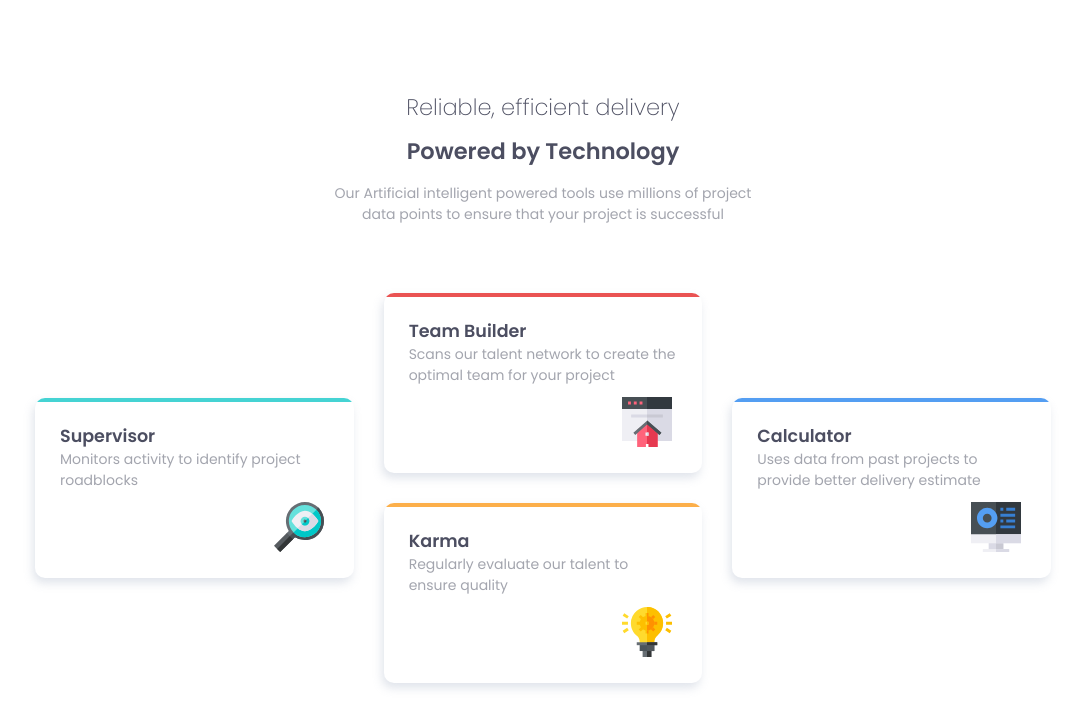
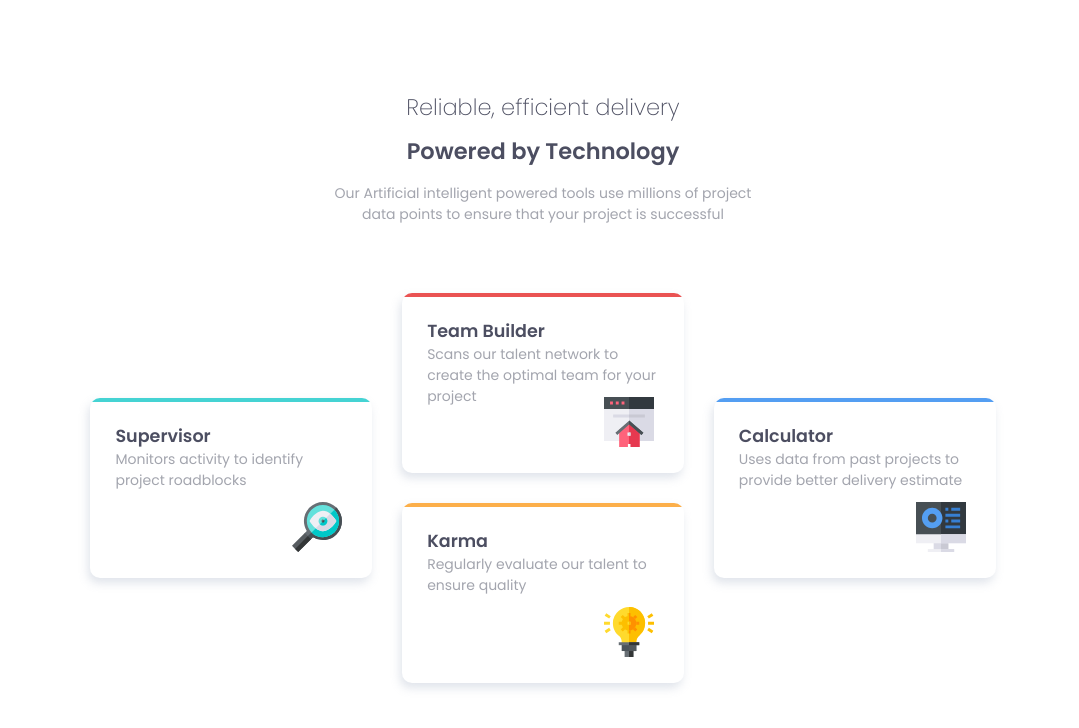
Before and after one commit to Hikmahx/2-Four-card-feature-section, a plain HTML site: page index.html in a window 1280 px wide. Shown: the whole page, without its empty margins (97-1176 px from the left). Drawn offline with Linux system fonts and the light colour scheme.

Commit message:
Decreased card width

```diff
--- a/style.css
+++ b/style.css
@@ -118,7 +118,7 @@ p{
   .cards{
     padding-bottom: 2rem;
     display: grid;
-    grid-template-columns: repeat(11, 7%);
+    grid-template-columns: repeat(11, 6%);
     grid-template-rows: repeat(6, 6rem);
     grid-row-gap: 1rem;
     grid-column-gap: 3rem;
```
